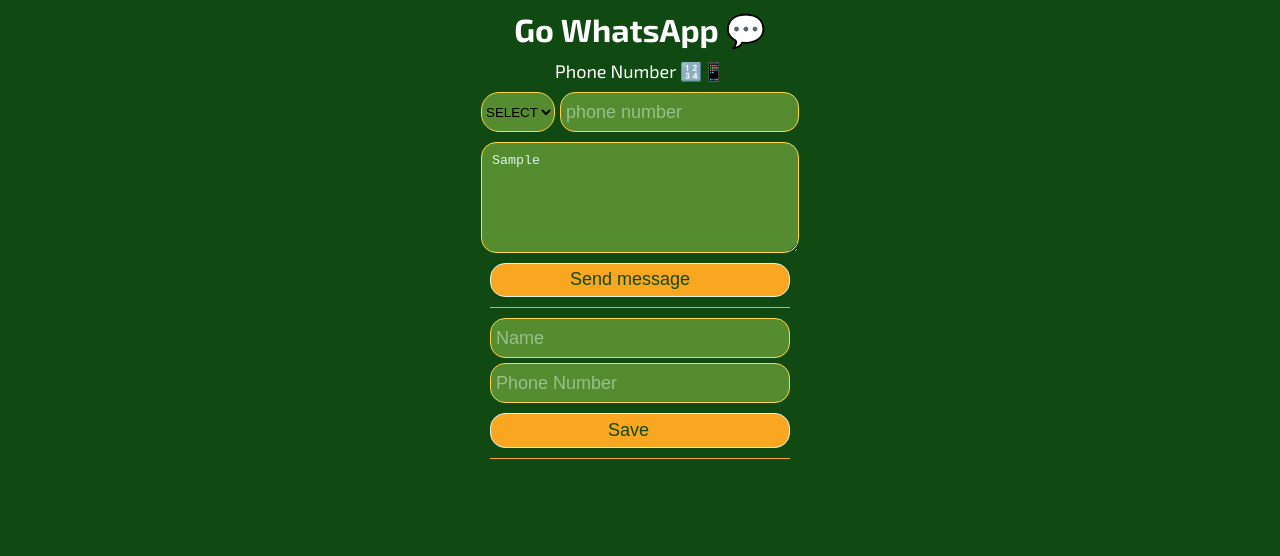
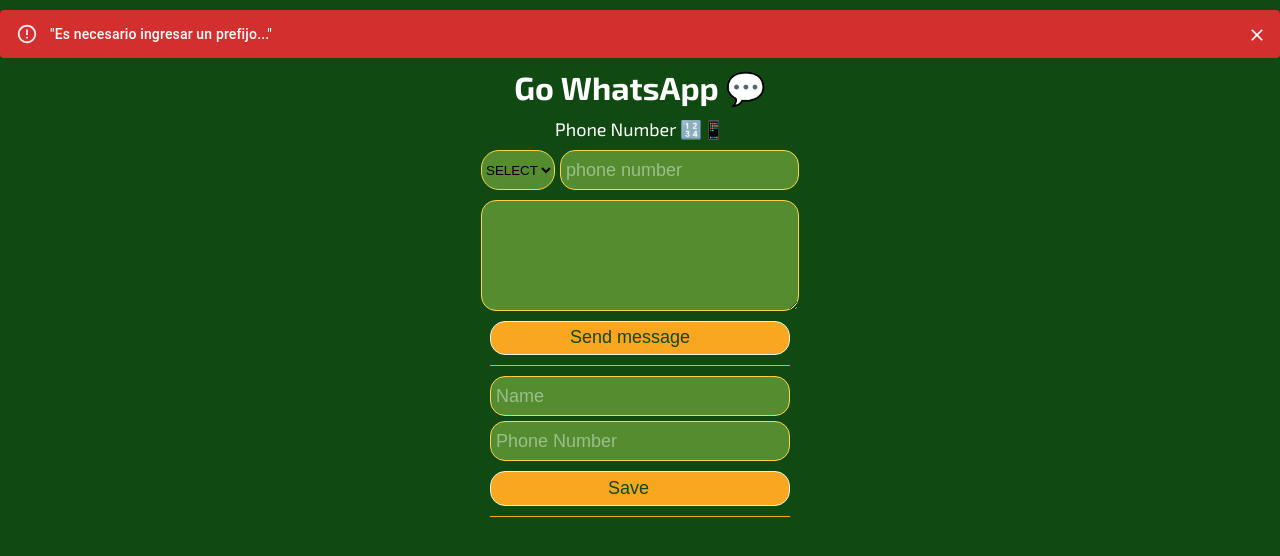
Before and after one commit to rosseab-bit/chat_connect, a Next.js app: page / in a window 1280 px wide. Both pictures are taken after typing "5", "Sample" into the empty fields and a click on the button "Send message". Shown: the top 556 px of the page. Built offline with nearby package versions, Linux system fonts and the light colour scheme; some icons are missing.

Commit message:
agreo restricciones

```diff
--- a/src/pages/index.tsx
+++ b/src/pages/index.tsx
@@ -6,6 +6,8 @@
 import ContactPhoneIcon from "@mui/icons-material/ContactPhone";
 import { addContact, getContacts, deleteContact, Contact } from "@/utils/db";
 import { Orbitron, Rajdhani } from "next/font/google";
+import { Alert, Button, Stack } from "@mui/material";
+
 const orbitron = Orbitron({ subsets: ["latin"], weight: ["400", "700"] });
 const rajdhani = Rajdhani({ subsets: ["latin"], weight: ["400", "600"] });
 
@@ -16,21 +18,31 @@
   const [nameContact, setNameContact] = useState<string>("");
   const [contacts, setContacts] = useState<Contact[]>([]);
   const [mensaje, setMensaje] = useState<string>('')
+  const [error, setError] = useState<boolean>(false);
+
 
   const handleChangePrefijo = (e: React.ChangeEvent<HTMLSelectElement>) => {
     console.log(americaCountries[Number(e.target.value)].prefijo);
     setPrefijo(americaCountries[Number(e.target.value)].prefijo);
   };
   const handleChangePhoneNumber = (e: string) => {
+    if (prefijo === ""){
+      setError(true)
+      return
+    };
     const onlyNumber = e.replace(/\D/g, "");
-    if (prefijo === "") return;
+    console.log({onlyNumber})
     setNumberPhone(onlyNumber);
   };
   const handleChangeNameContact = (e: string) => {
+    if (prefijo === "") return;
     setNameContact(e);
   };
   const handleMensaje = (e:string) =>{
-    console.log(e)
+    if (prefijo === ""){
+      setError(true)
+      return
+    };
     setMensaje(e)
   }
   const loadContact = (item: Contact) => {
@@ -55,7 +67,6 @@
     setNumberComplete("");
   };
 
-  console.log("all contacts: ", contacts);
   const handleDelete = async (id?: number) => {
     if (!id) return;
     await deleteContact(id);
@@ -63,7 +74,8 @@
   };
 
   const redirectUrls = () => {
-    let url: string = `https://wa.me/${numberComplete}?text=${encodeURIComponent(mensaje)}`;;
+    let url: string = `https://wa.me/${numberComplete}?text=${encodeURIComponent(mensaje)}`;
+    //console.log({url})
     window.open(url, "_blank", "noopener,noreferrer");
     return null;
   };
@@ -78,6 +90,17 @@
         <link rel="icon" href="/favicon.ico" />
       </Head>
       <main className={`${styles.main_body}`}>
+        {error &&
+        <Stack spacing={2} sx={{ width: "100%" }}>
+        <Alert
+          variant="filled"
+          severity="error"
+          onClose={() => setError(false)} // permite cerrar el alert
+        >
+          "Es necesario ingresar un prefijo..."
+        </Alert>
+        </Stack>
+        }
         <h1 >Go WhatsApp 💬</h1>
         <section className={`${styles.section_form}`}>
           <label className={`${styles.sub_title}`}>Phone Number 🔢📱</label>
```
